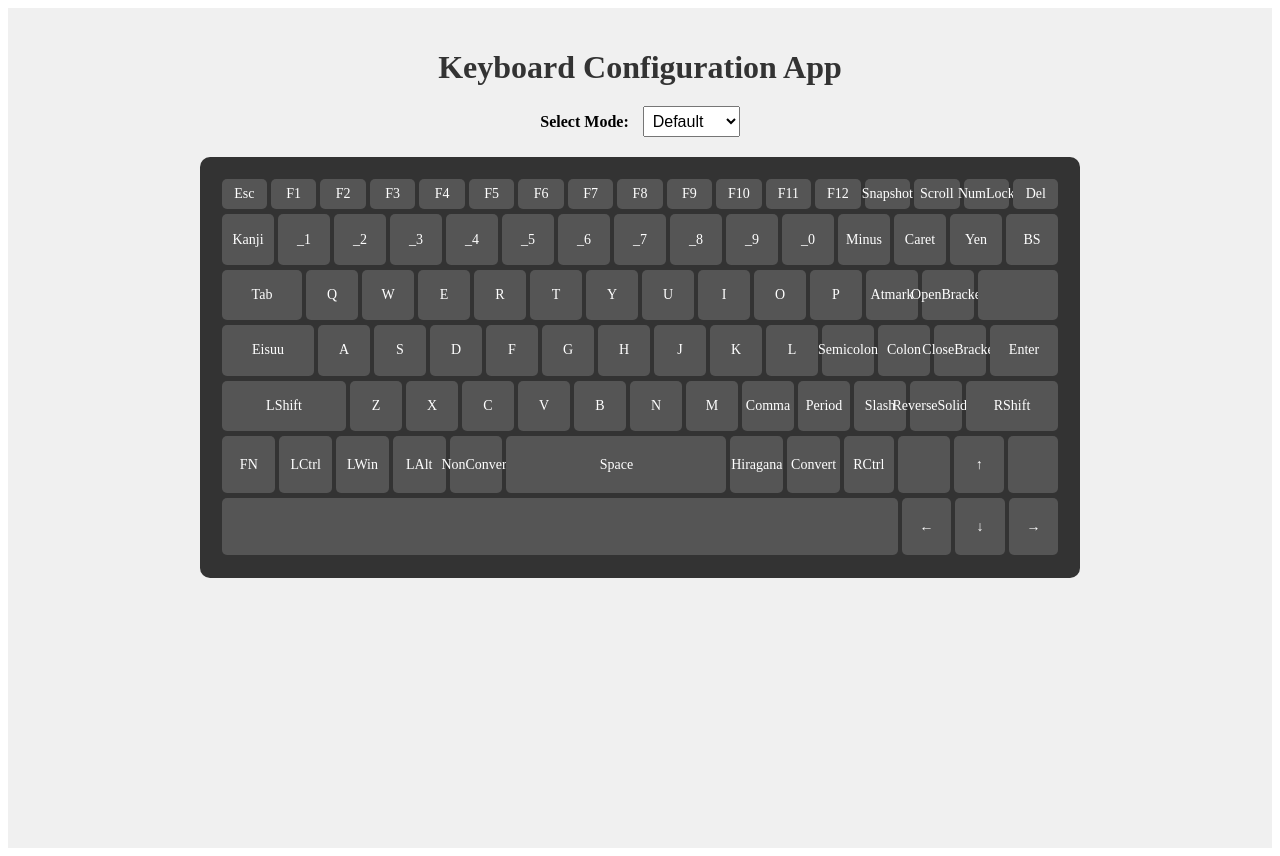
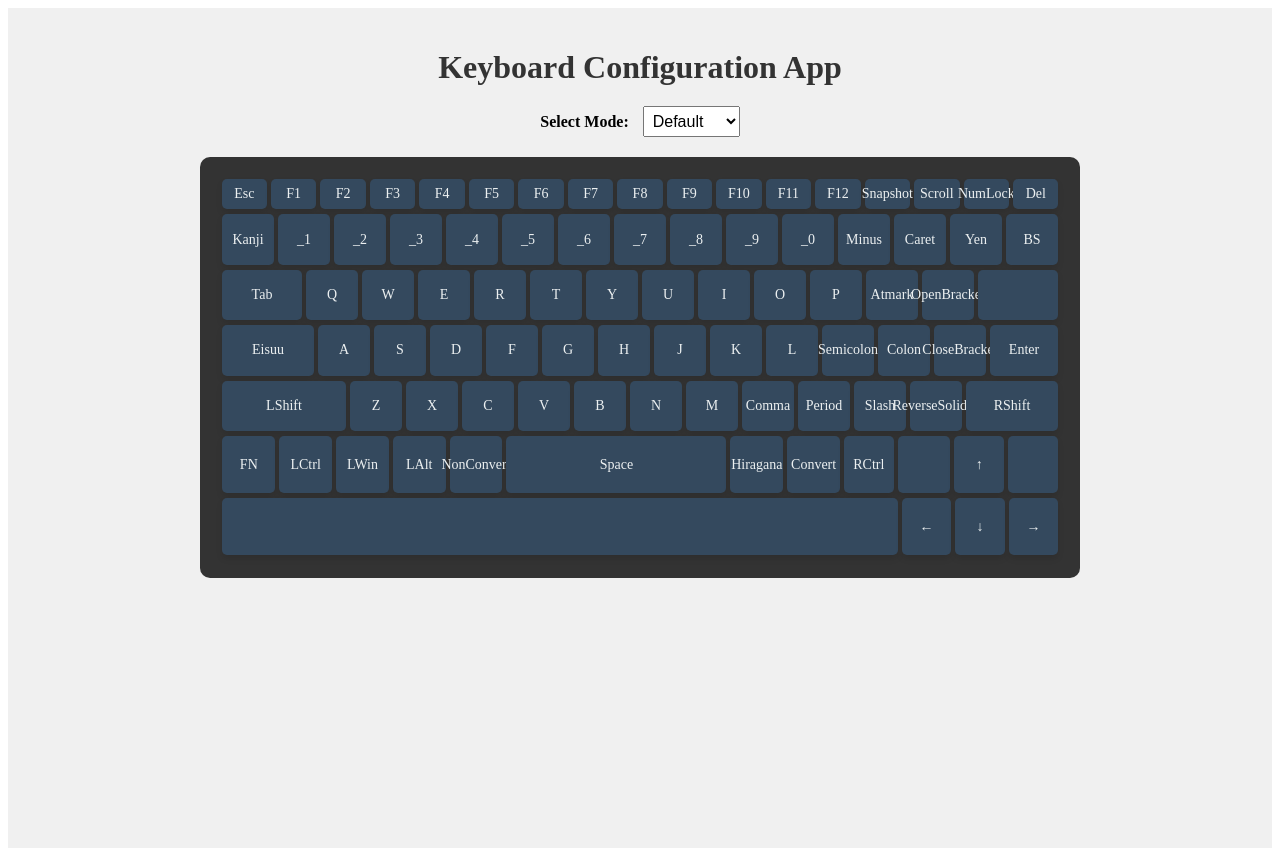
Before and after one commit to RyosukeMondo/keyboard-config-app, a React (Create React App) app: page / in a window 1280 px wide. Built offline with nearby package versions, Linux system fonts and the light colour scheme.

Commit message:
Update Key component CSS styles

```diff
--- a/src/components/Key.css
+++ b/src/components/Key.css
@@ -1,6 +1,6 @@
 .key {
-  background-color: #555;
-  color: #fff;
+  background-color: #2c3e50;
+  color: #ecf0f1;
   margin: 2px;
   border-radius: 5px;
   display: flex;
@@ -9,29 +9,37 @@
   cursor: pointer;
   user-select: none;
   font-size: 14px;
-  transition: background-color 0.2s;
+  transition: all 0.3s ease;
+  box-shadow: 0 4px 6px rgba(0, 0, 0, 0.1);
 }
 
 .key:hover {
-  background-color: #777;
+  transform: translateY(-2px);
+  box-shadow: 0 6px 8px rgba(0, 0, 0, 0.15);
 }
 
-
+.key:active {
+  transform: translateY(1px);
+  box-shadow: 0 2px 4px rgba(0, 0, 0, 0.1);
+}
 
 .key.default {
-  background-color: #555;
+  background-color: #34495e;
 }
 
 .key.pretty {
-  background-color: #2196f3;
+  background-color: #3498db;
+  background-image: linear-gradient(135deg, #3498db, #2980b9);
 }
 
 .key.subst {
-  background-color: #ff9800;
+  background-color: #e67e22;
+  background-image: linear-gradient(135deg, #e67e22, #d35400);
 }
 
 .key.modifiers {
-  background-color: #9c27b0;
+  background-color: #9b59b6;
+  background-image: linear-gradient(135deg, #9b59b6, #8e44ad);
 }
 
 .key.mod0,
@@ -44,5 +52,16 @@
 .key.mod7,
 .key.mod8,
 .key.mod9 {
-  background-color: #4caf50;
+  background-color: #989898;
+  background-image: linear-gradient(135deg, #ccbc2e, #aea927);
 }
+
+@keyframes keyPress {
+  0% { transform: scale(1); }
+  50% { transform: scale(0.95); }
+  100% { transform: scale(1); }
+}
+
+.key:active {
+  animation: keyPress 0.1s ease-in-out;
+}
```
